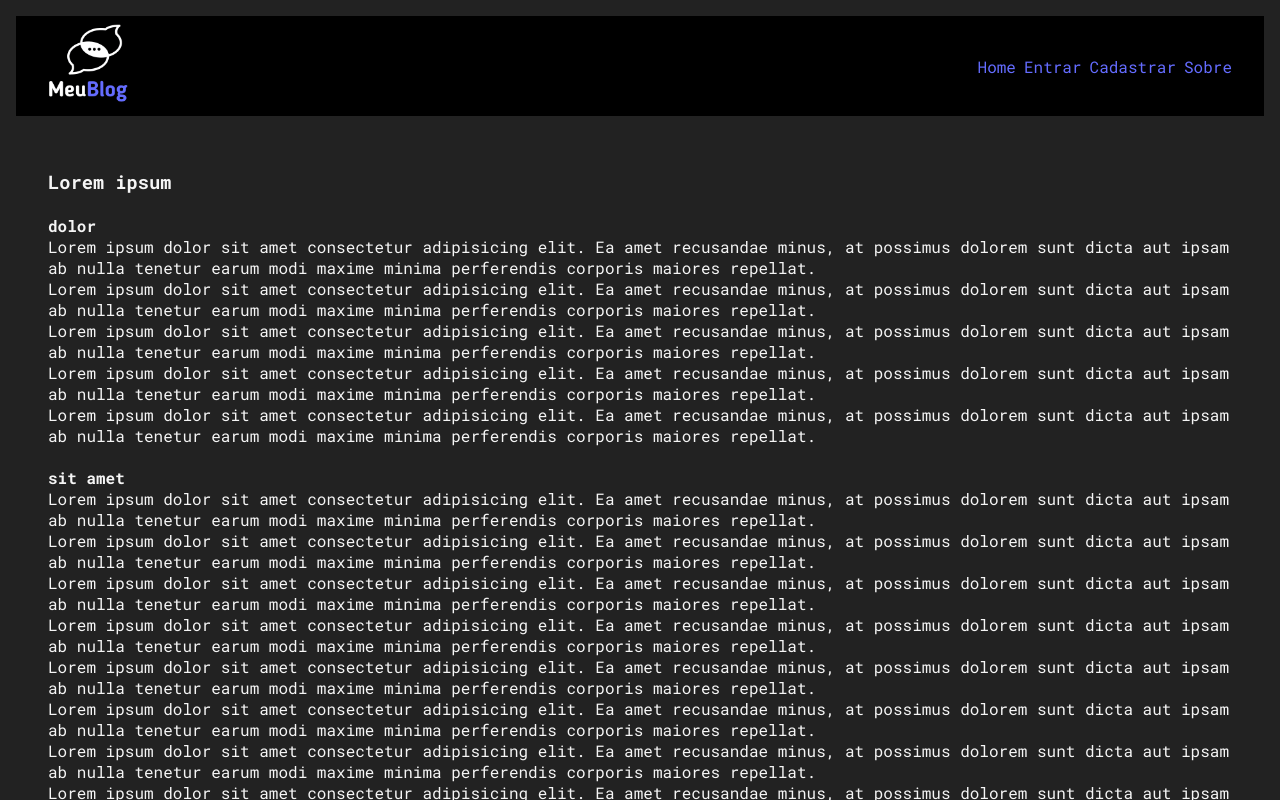
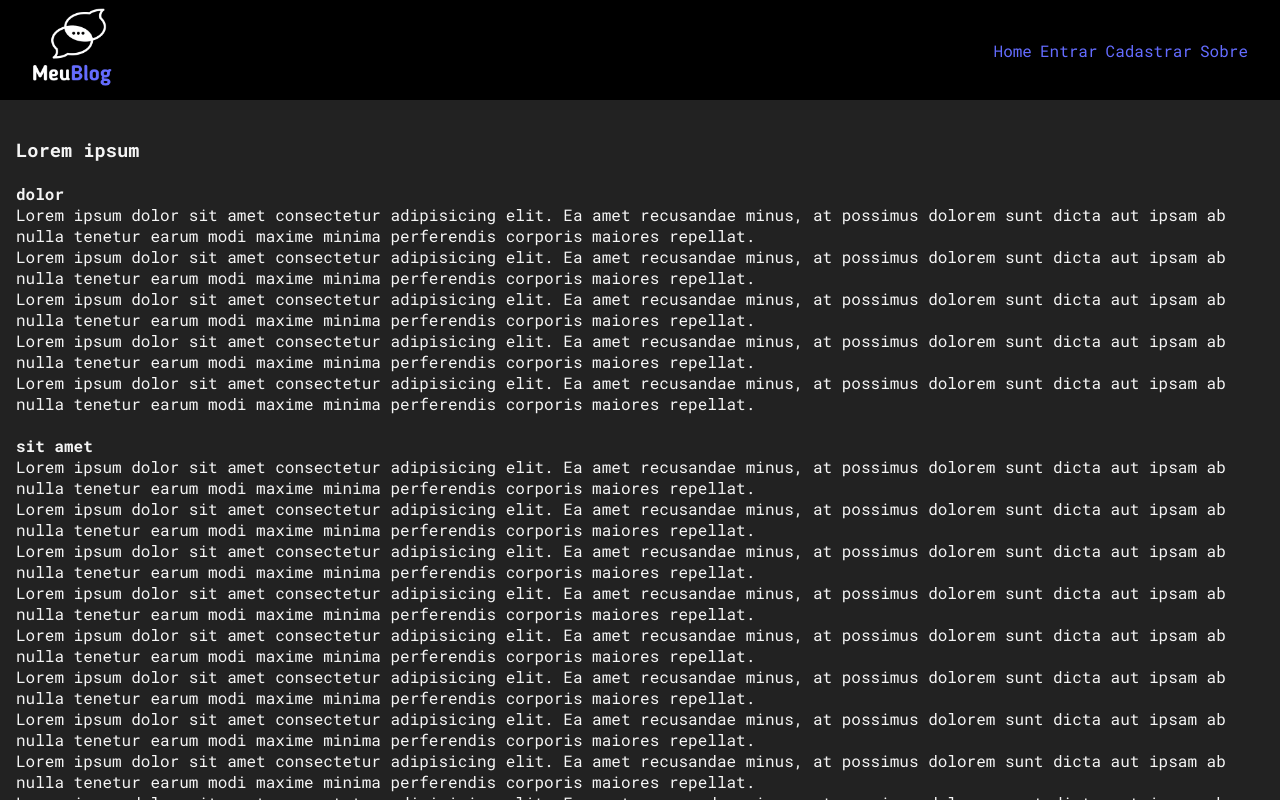
Before and after one commit to alexandreSouza31/Meu_Blog, a React (Vite) app: page /terms in a window 1280 px wide. Shown: the top 800 px of the page. Built offline with nearby package versions, Linux system fonts and the light colour scheme.

Commit message:
will adjust styles in the page

```diff
--- a/src/pages/Terms/Terms.css
+++ b/src/pages/Terms/Terms.css
@@ -1,4 +1,4 @@
-div{
+.terms_container{
     padding: 1rem;
     margin: 0 auto;
 }
--- a/src/pages/Terms/Terms.jsx
+++ b/src/pages/Terms/Terms.jsx
@@ -2,7 +2,7 @@ import "./Terms.css";
 
 const Terms = () => {
     return (
-        <div>
+        <div className="terms_container">
             <br />
             <h3>Lorem ipsum</h3>
             <br />
```
